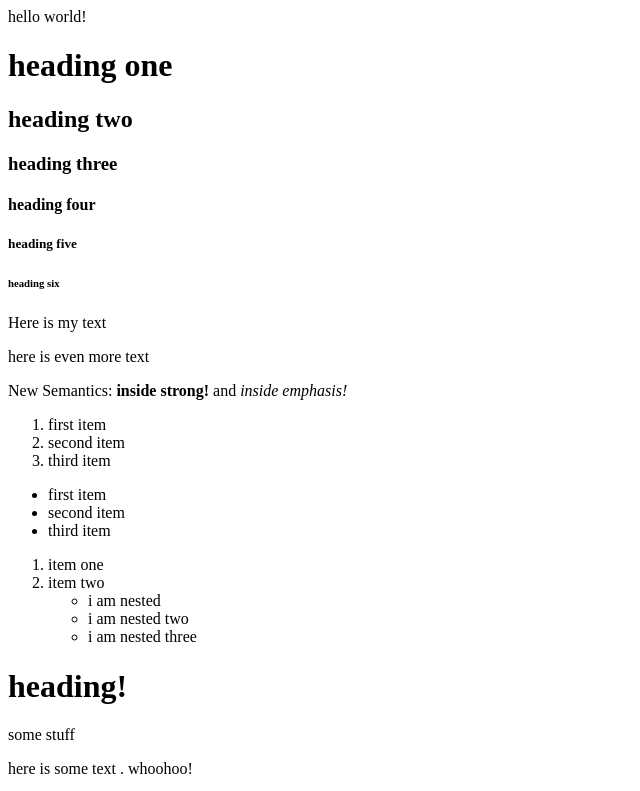
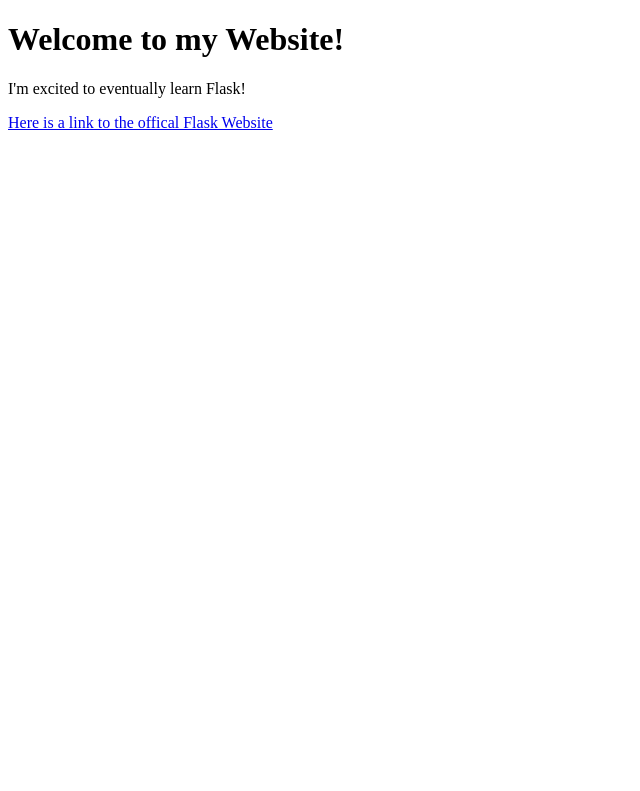
Before and after one commit to biandwantstodie/sophie-rathhaus, a plain HTML site: page index.html in a window 1280 px wide. Shown: the top 791 px of the page, without its empty margins (0-640 px from the left). Drawn offline with Linux system fonts and the light colour scheme.

Commit message:
assessment

```diff
--- a/index.html
+++ b/index.html
@@ -7,45 +7,10 @@
     <title>Sophie Rathhaus</title>
 </head>
 <body>
-  hello world!
-  <h1>heading one</h1>
-<h2>heading two</h2>
-<h3>heading three</h3>
-<h4>heading four</h4>
-<h5>heading five</h5>
-<h6>heading six</h6>
+  <h1>Welcome to my Website!</h1>
+  <p>I'm excited to eventually learn Flask!</p>
+  <a href="https://flask.palletsprojects.com/en/2.0.x/">
+    Here is a link to the offical Flask Website</a>
 
-
-<p>Here is my text</p>
-<p>here is even more text</p>
-<p>New Semantics: <strong>inside strong!</strong> and <em>inside emphasis!</em>  </p>
-<ol>
-  <li>first item</li>
-  <li>second item</li>
-  <li>third item</li>
-</ol>
-
-<ul>
-  <li>first item</li>
-  <li>second item</li>
-  <li>third item</li>
-</ul>
-
-<ol>
-  <li>item one</li>
-  <li>item two</li>
-  <ul>
-    <li>i am nested</li>
-    <li>i am nested two</li>
-    <li>i am nested three</li>
-  </ul>
-</ol>
-<div class="">
-<h1>heading!</h1>
-<p>some stuff</p>
-</div>
-<p>here is <span>some text</span> . whoohoo!</p>
-<img src="germanshepard.webp" alt="">
-<a href="http://www.npr.org">go to npr</a>
 </body>
 </html>
```
